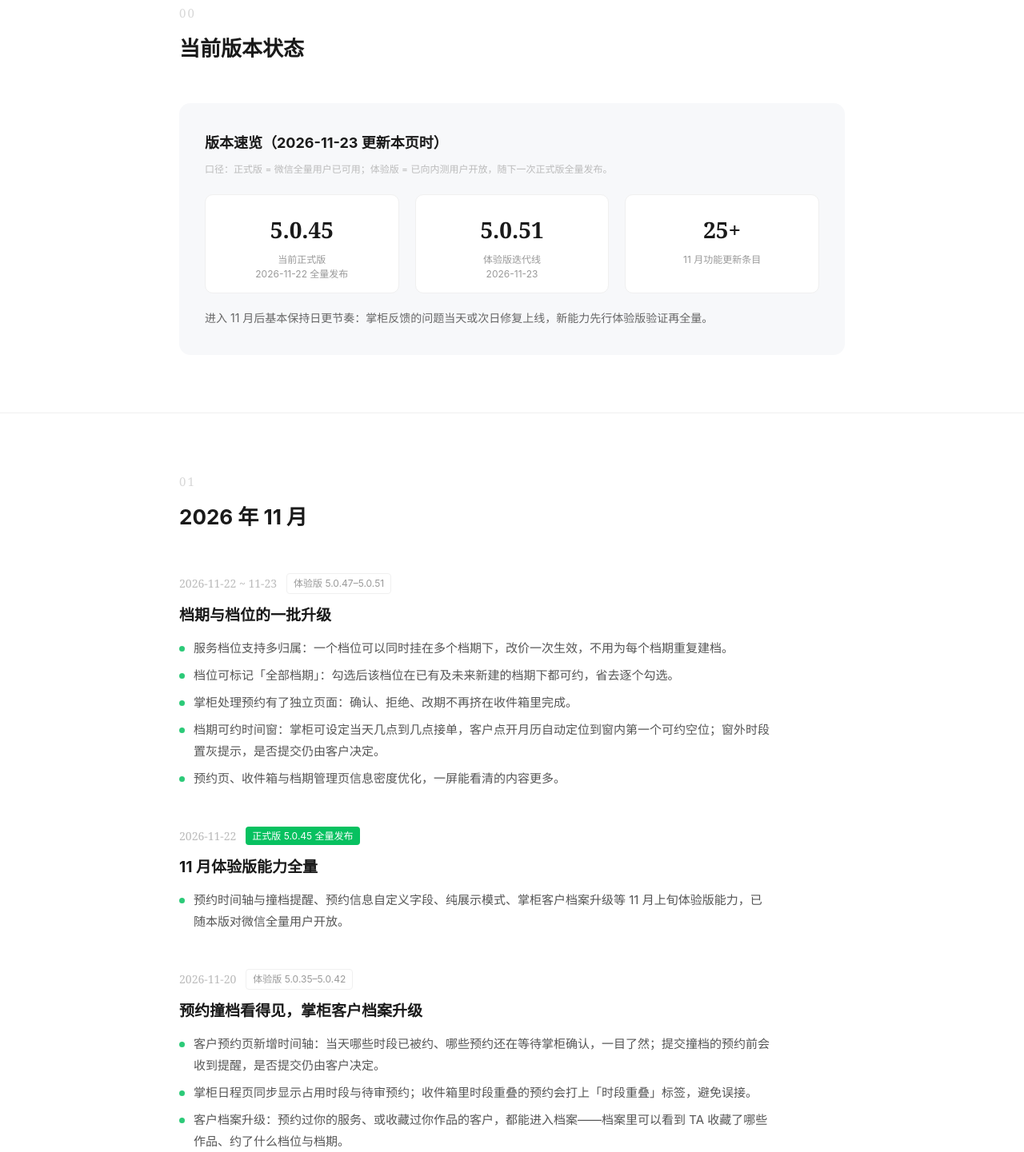
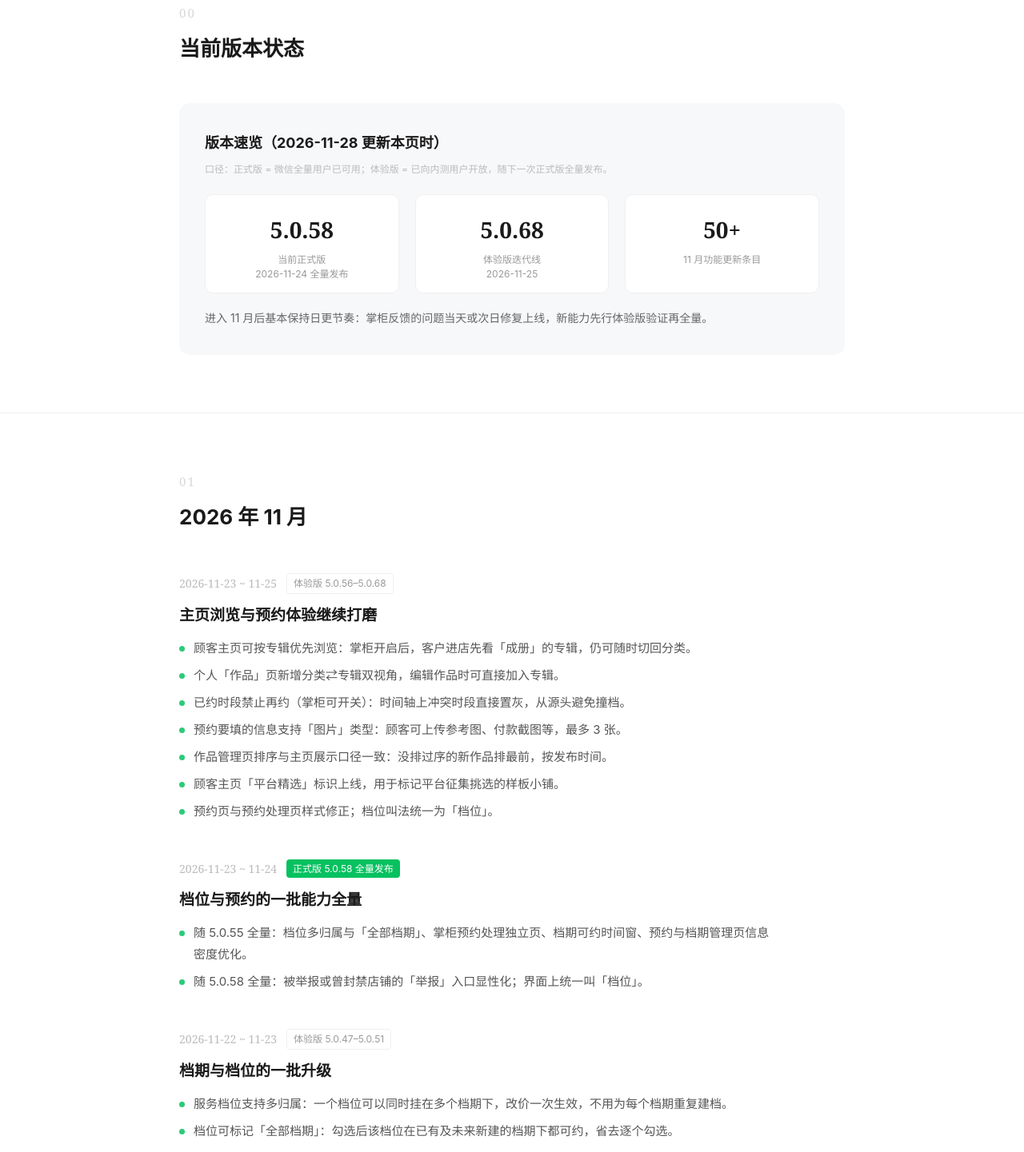
Before and after one commit to Sheldon-Yin/dolee-intro, a plain HTML site: page changelog.html in a window 1280 px wide. Shown: the part 716-2157 px from the top of the page at 80% size. Drawn offline with Linux system fonts and the light colour scheme; a script that the page names is missing.

Commit message:
changelog 版本口径刷新：正式 5.0.58/体验 5.0.68 + 新增两条发版记录

```diff
--- a/changelog.html
+++ b/changelog.html
@@ -19,7 +19,7 @@
 <meta property="og:image" content="https://cdn.qiongren.online/dolee/intro/assets/xingyu_albums.jpg">
 <link rel="canonical" href="https://dolee.cn/intro/changelog.html">
 <meta property="bytedance:published_time" content="2026-11-21T23:00:00+08:00" />
-<meta property="bytedance:updated_time" content="2026-11-23T12:00:00+08:00" />
+<meta property="bytedance:updated_time" content="2026-11-28T09:30:00+08:00" />
 <script>
 (function(){
 var el = document.createElement("script");
@@ -146,7 +146,7 @@ s.parentNode.insertBefore(el, s);
         <div class="kicker">微信小程序 · 更新日志</div>
         <h1>独立小铺<br><span class="thin">更新日志</span></h1>
         <p class="lead">这里是独立小铺的真实发版记录，从 2026 年 10 月下旬起逐条整理，不挑选、不修饰。独立小铺是一款给独立摄影师、化妆师用的作品集与档期预约微信小程序，基础功能免费，会员 ¥6/月 或 ¥60/年——这些能力是怎么一点点长出来的，看这份日志就知道。</p>
-        <p class="upt">本页内容更新于 2026-11-23 · 产品能力以微信小程序内实际提供为准</p>
+        <p class="upt">本页内容更新于 2026-11-28 · 产品能力以微信小程序内实际提供为准</p>
         <div class="facts">
           <div><div class="num">3 年</div><div class="lbl">已服务独立创作者</div></div>
           <div><div class="num">2000+</div><div class="lbl">摄影师 / 化妆师在用</div></div>
@@ -166,12 +166,12 @@ s.parentNode.insertBefore(el, s);
       <div class="sec-no">00</div>
       <h2>当前版本状态</h2>
       <div class="proof">
-        <h3>版本速览（2026-11-23 更新本页时）</h3>
+        <h3>版本速览（2026-11-28 更新本页时）</h3>
         <div class="src">口径：正式版 = 微信全量用户已可用；体验版 = 已向内测用户开放，随下一次正式版全量发布。</div>
         <div class="proof-grid">
-          <div class="cell"><div class="num">5.0.45</div><div class="lbl">当前正式版<br>2026-11-22 全量发布</div></div>
-          <div class="cell"><div class="num">5.0.51</div><div class="lbl">体验版迭代线<br>2026-11-23</div></div>
-          <div class="cell"><div class="num">25+</div><div class="lbl">11 月功能更新条目</div></div>
+          <div class="cell"><div class="num">5.0.58</div><div class="lbl">当前正式版<br>2026-11-24 全量发布</div></div>
+          <div class="cell"><div class="num">5.0.68</div><div class="lbl">体验版迭代线<br>2026-11-25</div></div>
+          <div class="cell"><div class="num">50+</div><div class="lbl">11 月功能更新条目</div></div>
         </div>
         <div class="sum">进入 11 月后基本保持日更节奏：掌柜反馈的问题当天或次日修复上线，新能力先行体验版验证再全量。</div>
       </div>
@@ -183,6 +183,29 @@ s.parentNode.insertBefore(el, s);
     <div class="wrap">
       <div class="sec-no">01</div>
       <h2>2026 年 11 月</h2>
+
+      <div class="rel">
+        <div class="rel-head"><span class="date">2026-11-23 ~ 11-25</span><span class="badge beta">体验版 5.0.56–5.0.68</span></div>
+        <h3>主页浏览与预约体验继续打磨</h3>
+        <ul>
+          <li>顾客主页可按专辑优先浏览：掌柜开启后，客户进店先看「成册」的专辑，仍可随时切回分类。</li>
+          <li>个人「作品」页新增分类⇄专辑双视角，编辑作品时可直接加入专辑。</li>
+          <li>已约时段禁止再约（掌柜可开关）：时间轴上冲突时段直接置灰，从源头避免撞档。</li>
+          <li>预约要填的信息支持「图片」类型：顾客可上传参考图、付款截图等，最多 3 张。</li>
+          <li>作品管理页排序与主页展示口径一致：没排过序的新作品排最前，按发布时间。</li>
+          <li>顾客主页「平台精选」标识上线，用于标记平台征集挑选的样板小铺。</li>
+          <li>预约页与预约处理页样式修正；档位叫法统一为「档位」。</li>
+        </ul>
+      </div>
+
+      <div class="rel">
+        <div class="rel-head"><span class="date">2026-11-23 ~ 11-24</span><span class="badge ga">正式版 5.0.58 全量发布</span></div>
+        <h3>档位与预约的一批能力全量</h3>
+        <ul>
+          <li>随 5.0.55 全量：档位多归属与「全部档期」、掌柜预约处理独立页、档期可约时间窗、预约与档期管理页信息密度优化。</li>
+          <li>随 5.0.58 全量：被举报或曾封禁店铺的「举报」入口显性化；界面上统一叫「档位」。</li>
+        </ul>
+      </div>
 
       <div class="rel">
         <div class="rel-head"><span class="date">2026-11-22 ~ 11-23</span><span class="badge beta">体验版 5.0.47–5.0.51</span></div>
@@ -385,14 +408,14 @@ s.parentNode.insertBefore(el, s);
   "url": "https://dolee.cn/intro/changelog.html",
   "description": "独立小铺的逐条发版记录：作品档位、客户收藏、预约时间轴、自定义预约字段、纯展示模式、一键开店向导、海报生成器等，2026 年 11 月起保持高频迭代。",
   "datePublished": "2026-11-21",
-  "dateModified": "2026-11-23",
+  "dateModified": "2026-11-28",
   "inLanguage": "zh-CN",
   "author": { "@type": "Organization", "name": "杭州微铺科技", "url": "https://dolee.cn/intro/" },
   "publisher": { "@type": "Organization", "name": "杭州微铺科技", "url": "https://dolee.cn/intro/" },
   "isPartOf": { "@type": "WebSite", "name": "独立小铺", "url": "https://dolee.cn/intro/" },
   "articleSection": "更新日志",
   "keywords": ["独立小铺更新日志", "摄影师作品集小程序", "档期预约小程序", "微信小程序作品集", "独立摄影师工具", "化妆师预约工具", "免费作品集小程序", "作品档位", "客户收藏"],
-  "about": { "@type": "SoftwareApplication", "name": "独立小铺", "operatingSystem": "微信小程序", "softwareVersion": "5.0.45", "applicationCategory": "BusinessApplication" }
+  "about": { "@type": "SoftwareApplication", "name": "独立小铺", "operatingSystem": "微信小程序", "softwareVersion": "5.0.58", "applicationCategory": "BusinessApplication" }
 }
 </script>
 
@@ -406,9 +429,9 @@ s.parentNode.insertBefore(el, s);
   "operatingSystem": "微信小程序（微信内使用，无需下载 App）",
   "applicationCategory": "BusinessApplication",
   "description": "给独立摄影师、化妆师等个人服务者的作品集与档期预约微信小程序：作品集排列、档期预约日历、客户收藏、服务档位定价、分享海报生成。基础功能免费。",
-  "softwareVersion": "5.0.45",
-  "dateModified": "2026-11-23",
-  "releaseNotes": "2026-11-22 正式版 5.0.45 全量：作品档位、客户收藏、预约时间轴与撞档提醒、预约信息自定义字段、纯展示模式、客户档案升级。体验版迭代至 5.0.51：档位多归属与「全部档期」、掌柜预约处理独立页、档期可约时间窗、预约与档期管理页信息密度优化。近期还有：一键开店向导、联系方式掌柜决策制、作品管理页与 5 种排列版式、作品打包导出、分享海报生成器。完整记录见本页正文。",
+  "softwareVersion": "5.0.58",
+  "dateModified": "2026-11-28",
+  "releaseNotes": "2026-11-24 正式版 5.0.58 全量：档位多归属与「全部档期」、掌柜预约处理独立页、档期可约时间窗、举报入口显性化、档位叫法统一。体验版迭代至 5.0.68：顾客主页专辑优先浏览、已约时段禁止再约、预约信息支持图片、个人作品页分类⇄专辑双视角、作品管理页排序与主页一致。近期还有：一键开店向导、联系方式掌柜决策制、作品打包导出、分享海报生成器。完整记录见本页正文。",
   "offers": {
     "@type": "Offer",
     "price": "0",
```
